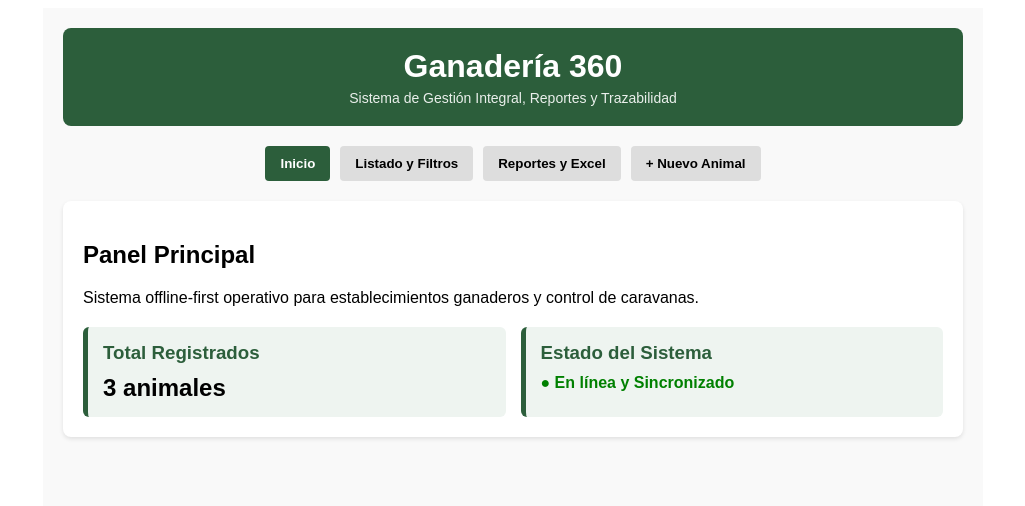
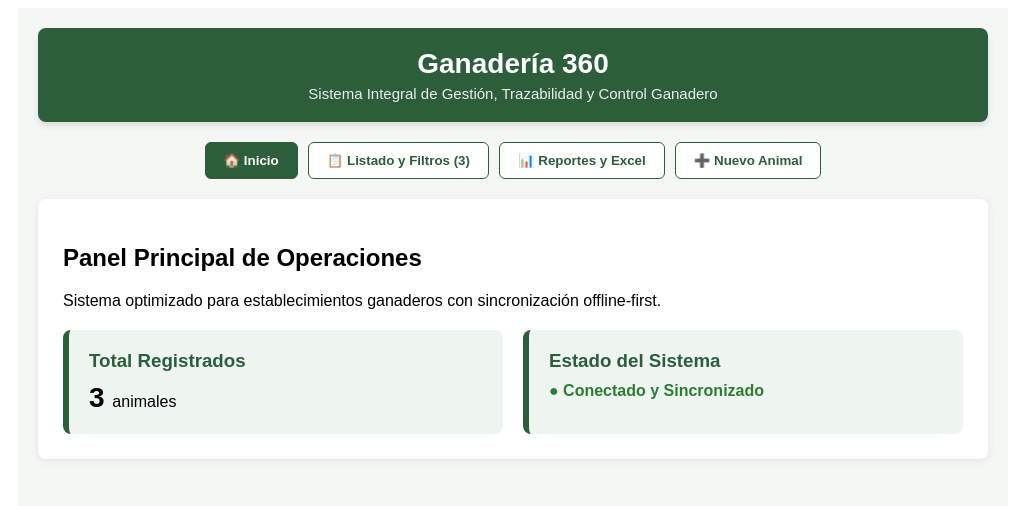
Before and after one commit to ruizmalvina21-rgb/GANADERIA360, a React (Create React App) app: page / in a window 1280 px wide. Shown: the top 506 px of the page, without its empty margins (127-1152 px from the left). Built offline with nearby package versions, Linux system fonts and the light colour scheme.

Commit message:
Update App.js

```diff
--- a/src/App.js
+++ b/src/App.js
@@ -3,12 +3,13 @@ import React, { useState } from 'react';
 export default function GanaderiaApp() {
   const [activeTab, setActiveTab] = useState('inicio');
   const [animales, setAnimales] = useState([
-    { id: 'ARG-2026-001', caravana: 'NV-9981', categoria: 'Vaca', peso: '450 kg', estado: 'Activo' },
-    { id: 'ARG-2026-002', caravana: 'NV-9982', categoria: 'Ternero', peso: '180 kg', estado: 'Activo' },
-    { id: 'ARG-2026-003', caravana: 'NV-9983', categoria: 'Novillo', peso: '380 kg', estado: 'Activo' }
+    { id: 'ARG-2026-001', caravana: 'NV-9981', categoria: 'Vaca', peso: '450 kg', estado: 'Activo', fecha: '2026-10-01' },
+    { id: 'ARG-2026-002', caravana: 'NV-9982', categoria: 'Ternero', peso: '180 kg', estado: 'Activo', fecha: '2026-10-05' },
+    { id: 'ARG-2026-003', caravana: 'NV-9983', categoria: 'Novillo', peso: '380 kg', estado: 'Activo', fecha: '2026-10-10' }
   ]);
 
   const [filtroCaravana, setFiltroCaravana] = useState('');
+  const [filtroCategoria, setFiltroCategoria] = useState('Todas');
   const [nuevaCaravana, setNuevaCaravana] = useState('');
   const [nuevaCategoria, setNuevaCategoria] = useState('Vaca');
   const [nuevoPeso, setNuevoPeso] = useState('');
@@ -23,7 +24,8 @@ export default function GanaderiaApp() {
       caravana: nuevaCaravana,
       categoria: nuevaCategoria,
       peso: `${nuevoPeso} kg`,
-      estado: 'Activo'
+      estado: 'Activo',
+      fecha: new Date().toISOString().split('T')[0]
     };
 
     setAnimales([nuevo, ...animales]);
@@ -32,77 +34,79 @@ export default function GanaderiaApp() {
     setActiveTab('registro');
   };
 
-  // Filtrado por caravana o ID
-  const animalesFiltrados = animales.filter(anim =>
-    anim.caravana.toLowerCase().includes(filtroCaravana.toLowerCase()) ||
-    anim.id.toLowerCase().includes(filtroCaravana.toLowerCase())
-  );
+  // Filtrado por caravana/ID y categoría
+  const animalesFiltrados = animales.filter(anim => {
+    const coincideTexto = anim.caravana.toLowerCase().includes(filtroCaravana.toLowerCase()) ||
+                          anim.id.toLowerCase().includes(filtroCaravana.toLowerCase());
+    const coincideCat = filtroCategoria === 'Todas' || anim.categoria === filtroCategoria;
+    return coincideTexto && coincideCat;
+  });
 
   // Función para exportar a Excel (CSV)
   const exportarAExcel = () => {
-    let contenidoCSV = "ID SENASA,Caravana,Categoria,Peso,Estado\n";
+    let contenidoCSV = "ID SENASA,Caravana,Categoria,Peso,Estado,Fecha Registro\n";
     animales.forEach(a => {
-      contenidoCSV += `${a.id},${a.caravana},${a.categoria},${a.peso},${a.estado}\n`;
+      contenidoCSV += `${a.id},${a.caravana},${a.categoria},${a.peso},${a.estado},${a.fecha}\n`;
     });
 
     const blob = new Blob([contenidoCSV], { type: 'text/csv;charset=utf-8;' });
     const url = URL.createObjectURL(blob);
     const link = document.createElement('a');
     link.setAttribute('href', url);
-    link.setAttribute('download', 'ganaderia_360_reporte.csv');
+    link.setAttribute('download', `ganaderia_360_export_${new Date().toISOString().split('T')[0]}.csv`);
     document.body.appendChild(link);
     link.click();
     document.body.removeChild(link);
   };
 
   return (
-    <div style={{ fontFamily: 'Arial, sans-serif', maxWidth: '900px', margin: '0 auto', padding: '20px', backgroundColor: '#f9f9f9', minHeight: '100vh' }}>
+    <div style={{ fontFamily: 'Arial, sans-serif', maxWidth: '950px', margin: '0 auto', padding: '20px', backgroundColor: '#f4f7f4', minHeight: '100vh' }}>
       {/* Encabezado */}
-      <header style={{ backgroundColor: '#2c5e3b', color: 'white', padding: '20px', borderRadius: '8px', textAlign: 'center', marginBottom: '20px' }}>
-        <h1 style={{ margin: '0 0 5px 0' }}>Ganadería 360</h1>
-        <p style={{ margin: 0, fontSize: '14px', opacity: 0.9 }}>Sistema de Gestión Integral, Reportes y Trazabilidad</p>
+      <header style={{ backgroundColor: '#2c5e3b', color: 'white', padding: '20px', borderRadius: '8px', textAlign: 'center', marginBottom: '20px', boxShadow: '0 4px 6px rgba(0,0,0,0.1)' }}>
+        <h1 style={{ margin: '0 0 5px 0', fontSize: '28px' }}>Ganadería 360</h1>
+        <p style={{ margin: 0, fontSize: '15px', opacity: 0.9 }}>Sistema Integral de Gestión, Trazabilidad y Control Ganadero</p>
       </header>
 
       {/* Barra de Navegación */}
       <nav style={{ display: 'flex', gap: '10px', marginBottom: '20px', justifyContent: 'center', flexWrap: 'wrap' }}>
         <button
           onClick={() => setActiveTab('inicio')}
-          style={{ padding: '10px 15px', cursor: 'pointer', backgroundColor: activeTab === 'inicio' ? '#2c5e3b' : '#ddd', color: activeTab === 'inicio' ? 'white' : 'black', border: 'none', borderRadius: '4px', fontWeight: 'bold' }}>
-          Inicio
+          style={{ padding: '10px 18px', cursor: 'pointer', backgroundColor: activeTab === 'inicio' ? '#2c5e3b' : '#ffffff', color: activeTab === 'inicio' ? 'white' : '#2c5e3b', border: '1px solid #2c5e3b', borderRadius: '6px', fontWeight: 'bold' }}>
+          🏠 Inicio
         </button>
         <button
           onClick={() => setActiveTab('registro')}
-          style={{ padding: '10px 15px', cursor: 'pointer', backgroundColor: activeTab === 'registro' ? '#2c5e3b' : '#ddd', color: activeTab === 'registro' ? 'white' : 'black', border: 'none', borderRadius: '4px', fontWeight: 'bold' }}>
-          Listado y Filtros
+          style={{ padding: '10px 18px', cursor: 'pointer', backgroundColor: activeTab === 'registro' ? '#2c5e3b' : '#ffffff', color: activeTab === 'registro' ? 'white' : '#2c5e3b', border: '1px solid #2c5e3b', borderRadius: '6px', fontWeight: 'bold' }}>
+          📋 Listado y Filtros ({animales.length})
         </button>
         <button
           onClick={() => setActiveTab('reportes')}
-          style={{ padding: '10px 15px', cursor: 'pointer', backgroundColor: activeTab === 'reportes' ? '#2c5e3b' : '#ddd', color: activeTab === 'reportes' ? 'white' : 'black', border: 'none', borderRadius: '4px', fontWeight: 'bold' }}>
-          Reportes y Excel
+          style={{ padding: '10px 18px', cursor: 'pointer', backgroundColor: activeTab === 'reportes' ? '#2c5e3b' : '#ffffff', color: activeTab === 'reportes' ? 'white' : '#2c5e3b', border: '1px solid #2c5e3b', borderRadius: '6px', fontWeight: 'bold' }}>
+          📊 Reportes y Excel
         </button>
         <button
           onClick={() => setActiveTab('nuevo')}
-          style={{ padding: '10px 15px', cursor: 'pointer', backgroundColor: activeTab === 'nuevo' ? '#2c5e3b' : '#ddd', color: activeTab === 'nuevo' ? 'white' : 'black', border: 'none', borderRadius: '4px', fontWeight: 'bold' }}>
-          + Nuevo Animal
+          style={{ padding: '10px 18px', cursor: 'pointer', backgroundColor: activeTab === 'nuevo' ? '#2c5e3b' : '#ffffff', color: activeTab === 'nuevo' ? 'white' : '#2c5e3b', border: '1px solid #2c5e3b', borderRadius: '6px', fontWeight: 'bold' }}>
+          ➕ Nuevo Animal
         </button>
       </nav>
 
       {/* Contenido según la pestaña */}
-      <main style={{ backgroundColor: 'white', padding: '20px', borderRadius: '8px', boxShadow: '0 2px 4px rgba(0,0,0,0.1)' }}>
+      <main style={{ backgroundColor: 'white', padding: '25px', borderRadius: '8px', boxShadow: '0 2px 8px rgba(0,0,0,0.08)' }}>
 
         {/* PESTAÑA INICIO */}
         {activeTab === 'inicio' && (
           <div>
-            <h2>Panel Principal</h2>
-            <p>Sistema offline-first operativo para establecimientos ganaderos y control de caravanas.</p>
-            <div style={{ display: 'grid', gridTemplateColumns: '1fr 1fr', gap: '15px', marginTop: '20px' }}>
-              <div style={{ padding: '15px', backgroundColor: '#eef4f0', borderRadius: '6px', borderLeft: '5px solid #2c5e3b' }}>
+            <h2>Panel Principal de Operaciones</h2>
+            <p>Sistema optimizado para establecimientos ganaderos con sincronización offline-first.</p>
+            <div style={{ display: 'grid', gridTemplateColumns: 'repeat(auto-fit, minmax(220px, 1fr))', gap: '20px', marginTop: '20px' }}>
+              <div style={{ padding: '20px', backgroundColor: '#eef4f0', borderRadius: '8px', borderLeft: '6px solid #2c5e3b' }}>
                 <h3 style={{ margin: '0 0 10px 0', color: '#2c5e3b' }}>Total Registrados</h3>
-                <p style={{ fontSize: '24px', fontWeight: 'bold', margin: 0 }}>{animales.length} animales</p>
+                <p style={{ fontSize: '28px', fontWeight: 'bold', margin: 0 }}>{animales.length} <span style={{ fontSize: '16px', fontWeight: 'normal' }}>animales</span></p>
               </div>
-              <div style={{ padding: '15px', backgroundColor: '#eef4f0', borderRadius: '6px', borderLeft: '5px solid #2c5e3b' }}>
+              <div style={{ padding: '20px', backgroundColor: '#eef4f0', borderRadius: '8px', borderLeft: '6px solid #2c5e3b' }}>
                 <h3 style={{ margin: '0 0 10px 0', color: '#2c5e3b' }}>Estado del Sistema</h3>
-                <p style={{ fontSize: '16px', margin: 0, color: 'green', fontWeight: 'bold' }}>● En línea y Sincronizado</p>
+                <p style={{ fontSize: '16px', margin: '5px 0 0 0', color: '#2e7d32', fontWeight: 'bold' }}>● Conectado y Sincronizado</p>
               </div>
             </div>
           </div>
@@ -111,65 +115,86 @@ export default function GanaderiaApp() {
         {/* PESTAÑA REGISTRO Y FILTROS */}
         {activeTab === 'registro' && (
           <div>
-            <h2>Listado de Animales y Filtros</h2>
+            <h2>Listado General y Filtros por Caravana</h2>
 
-            {/* Barra de búsqueda / filtro por caravana */}
-            <div style={{ margin: '15px 0' }}>
+            {/* Controles de Filtro */}
+            <div style={{ display: 'flex', gap: '15px', margin: '20px 0', flexWrap: 'wrap' }}>
+              <div style={{ flex: 2, minWidth: '220px' }}>
                 <input
                   type="text"
-                placeholder="🔍 Filtrar por número de caravana o ID..."
+                  placeholder="🔍 Buscar por número de caravana o ID..."
                   value={filtroCaravana}
                   onChange={(e) => setFiltroCaravana(e.target.value)}
-                style={{ width: '100%', padding: '10px', boxSizing: 'border-box', borderRadius: '4px', border: '1px solid #ccc' }}
+                  style={{ width: '100%', padding: '10px', boxSizing: 'border-box', borderRadius: '6px', border: '1px solid #ccc' }}
                 />
               </div>
+              <div style={{ flex: 1, minWidth: '160px' }}>
+                <select
+                  value={filtroCategoria}
+                  onChange={(e) => setFiltroCategoria(e.target.value)}
+                  style={{ width: '100%', padding: '10px', boxSizing: 'border-box', borderRadius: '6px', border: '1px solid #ccc' }}>
+                  <option value="Todas">Todas las categorías</option>
+                  <option value="Vaca">Vaca</option>
+                  <option value="Ternero">Ternero</option>
+                  <option value="Toro">Toro</option>
+                  <option value="Novillo">Novillo</option>
+                  <option value="Vaququiona">Vaququiona</option>
+                </select>
+              </div>
+            </div>
 
+            <div style={{ overflowX: 'auto' }}>
               <table style={{ width: '100%', borderCollapse: 'collapse', marginTop: '10px' }}>
                 <thead>
                   <tr style={{ backgroundColor: '#2c5e3b', color: 'white', textAlign: 'left' }}>
-                  <th style={{ padding: '10px' }}>ID / SENASA</th>
-                  <th style={{ padding: '10px' }}>Caravana</th>
-                  <th style={{ padding: '10px' }}>Categoría</th>
-                  <th style={{ padding: '10px' }}>Peso</th>
-                  <th style={{ padding: '10px' }}>Estado</th>
+                    <th style={{ padding: '12px' }}>ID / SENASA</th>
+                    <th style={{ padding: '12px' }}>Caravana</th>
+                    <th style={{ padding: '12px' }}>Categoría</th>
+                    <th style={{ padding: '12px' }}>Peso</th>
+                    <th style={{ padding: '12px' }}>Estado</th>
+                    <th style={{ padding: '12px' }}>Fecha</th>
                   </tr>
                 </thead>
                 <tbody>
                   {animalesFiltrados.length > 0 ? (
                     animalesFiltrados.map((anim, index) => (
-                    <tr key={index} style={{ borderBottom: '1px solid #ddd' }}>
-                      <td style={{ padding: '10px' }}>{anim.id}</td>
-                      <td style={{ padding: '10px' }}>{anim.caravana}</td>
-                      <td style={{ padding: '10px' }}>{anim.categoria}</td>
-                      <td style={{ padding: '10px' }}>{anim.peso}</td>
-                      <td style={{ padding: '10px', color: 'green', fontWeight: 'bold' }}>{anim.estado}</td>
+                      <tr key={index} style={{ borderBottom: '1px solid #eee' }}>
+                        <td style={{ padding: '12px', fontWeight: 'bold' }}>{anim.id}</td>
+                        <td style={{ padding: '12px' }}>{anim.caravana}</td>
+                        <td style={{ padding: '12px' }}>{anim.categoria}</td>
+                        <td style={{ padding: '12px' }}>{anim.peso}</td>
+                        <td style={{ padding: '12px', color: '#2e7d32', fontWeight: 'bold' }}>{anim.estado}</td>
+                        <td style={{ padding: '12px', color: '#666', fontSize: '13px' }}>{anim.fecha}</td>
                       </tr>
                     ))
                   ) : (
                     <tr>
-                    <td colSpan="5" style={{ padding: '15px', textAlign: 'center', color: '#777' }}>
-                      No se encontraron animales con esa caravana.
+                      <td colSpan="6" style={{ padding: '20px', textAlign: 'center', color: '#777' }}>
+                        No se encontraron animales que coincidan con los filtros aplicados.
                       </td>
                     </tr>
                   )}
                 </tbody>
               </table>
             </div>
+          </div>
         )}
 
         {/* PESTAÑA REPORTES Y EXCEL */}
         {activeTab === 'reportes' && (
           <div>
-            <h2>Reportes y Exportación</h2>
-            <p>Generación de planillas y reportes oficiales listos para auditoría o gestión interna.</p>
+            <h2>Reportes y Exportación de Datos</h2>
+            <p>Generación de planillas compatibles con Microsoft Excel (.csv) para auditorías y control interno.</p>
 
-            <div style={{ marginTop: '20px', padding: '20px', backgroundColor: '#f1f8f3', borderRadius: '6px', border: '1px solid #c8e6c9' }}>
-              <h3 style={{ color: '#2c5e3b', marginTop: 0 }}>Exportar Datos del Corral</h3>
-              <p>Descargá un archivo en formato compatible con Excel (.csv) con el registro completo actual.</p>
+            <div style={{ marginTop: '25px', padding: '25px', backgroundColor: '#f4f9f4', borderRadius: '8px', border: '1px solid #c8e6c9', display: 'flex', justifyContent: 'space-between', alignItems: 'center', flexWrap: 'wrap', gap: '15px' }}>
+              <div>
+                <h3 style={{ color: '#2c5e3b', margin: '0 0 5px 0' }}>Planilla General de Animales</h3>
+                <p style={{ margin: 0, color: '#555' }}>Exporta todos los registros actuales almacenados en el sistema.</p>
+              </div>
               <button
                 onClick={exportarAExcel}
-                style={{ padding: '12px 20px', backgroundColor: '#2c5e3b', color: 'white', border: 'none', borderRadius: '4px', fontWeight: 'bold', cursor: 'pointer' }}>
-                📥 Descargar Reporte a Excel
+                style={{ padding: '12px 24px', backgroundColor: '#2c5e3b', color: 'white', border: 'none', borderRadius: '6px', fontWeight: 'bold', cursor: 'pointer', boxShadow: '0 2px 4px rgba(0,0,0,0.1)' }}>
+                📥 Descargar Archivo Excel (.CSV)
               </button>
             </div>
           </div>
@@ -178,8 +203,8 @@ export default function GanaderiaApp() {
         {/* PESTAÑA NUEVO ANIMAL */}
         {activeTab === 'nuevo' && (
           <div>
-            <h2>Registrar Nuevo Animal</h2>
-            <form onSubmit={agregarAnimal} style={{ display: 'flex', flexDirection: 'column', gap: '15px', maxWidth: '400px', marginTop: '15px' }}>
+            <h2>Registrar Nuevo Animal en Corral</h2>
+            <form onSubmit={agregarAnimal} style={{ display: 'flex', flexDirection: 'column', gap: '15px', maxWidth: '450px', marginTop: '20px' }}>
               <div>
                 <label style={{ display: 'block', marginBottom: '5px', fontWeight: 'bold' }}>Número de Caravana:</label>
                 <input
@@ -188,7 +213,7 @@ export default function GanaderiaApp() {
                   onChange={(e) => setNuevaCaravana(e.target.value)}
                   placeholder="Ej: NV-9984"
                   required
-                  style={{ width: '100%', padding: '8px', boxSizing: 'border-box' }}
+                  style={{ width: '100%', padding: '10px', boxSizing: 'border-box', borderRadius: '6px', border: '1px solid #ccc' }}
                 />
               </div>
               <div>
@@ -196,7 +221,7 @@ export default function GanaderiaApp() {
                 <select
                   value={nuevaCategoria}
                   onChange={(e) => setNuevaCategoria(e.target.value)}
-                  style={{ width: '100%', padding: '8px', boxSizing: 'border-box' }}>
+                  style={{ width: '100%', padding: '10px', boxSizing: 'border-box', borderRadius: '6px', border: '1px solid #ccc' }}>
                   <option value="Vaca">Vaca</option>
                   <option value="Ternero">Ternero</option>
                   <option value="Toro">Toro</option>
@@ -212,13 +237,13 @@ export default function GanaderiaApp() {
                   onChange={(e) => setNuevoPeso(e.target.value)}
                   placeholder="Ej: 420"
                   required
-                  style={{ width: '100%', padding: '8px', boxSizing: 'border-box' }}
+                  style={{ width: '100%', padding: '10px', boxSizing: 'border-box', borderRadius: '6px', border: '1px solid #ccc' }}
                 />
               </div>
               <button
                 type="submit"
-                style={{ padding: '10px', backgroundColor: '#2c5e3b', color: 'white', border: 'none', borderRadius: '4px', fontWeight: 'bold', cursor: 'pointer' }}>
-                Guardar Animal
+                style={{ padding: '12px', backgroundColor: '#2c5e3b', color: 'white', border: 'none', borderRadius: '6px', fontWeight: 'bold', cursor: 'pointer', marginTop: '10px' }}>
+                Guardar y Registrar Animal
               </button>
             </form>
           </div>
```
Lines whose indentation alone changed are shown as unchanged.
